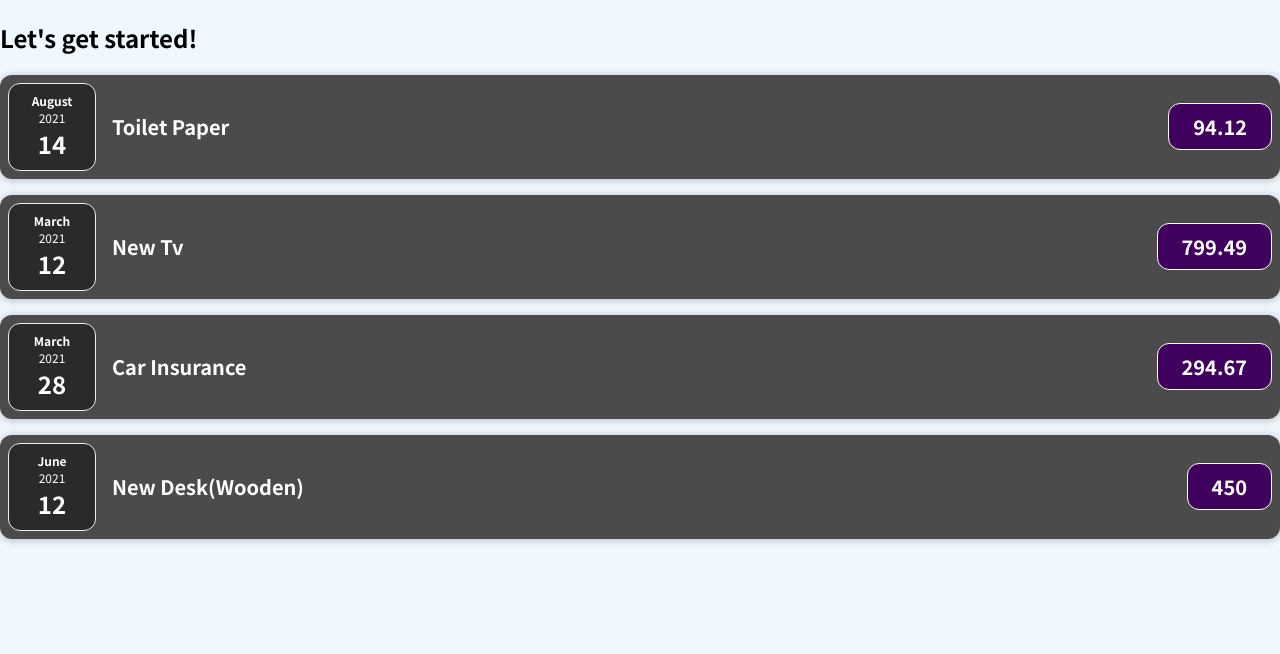
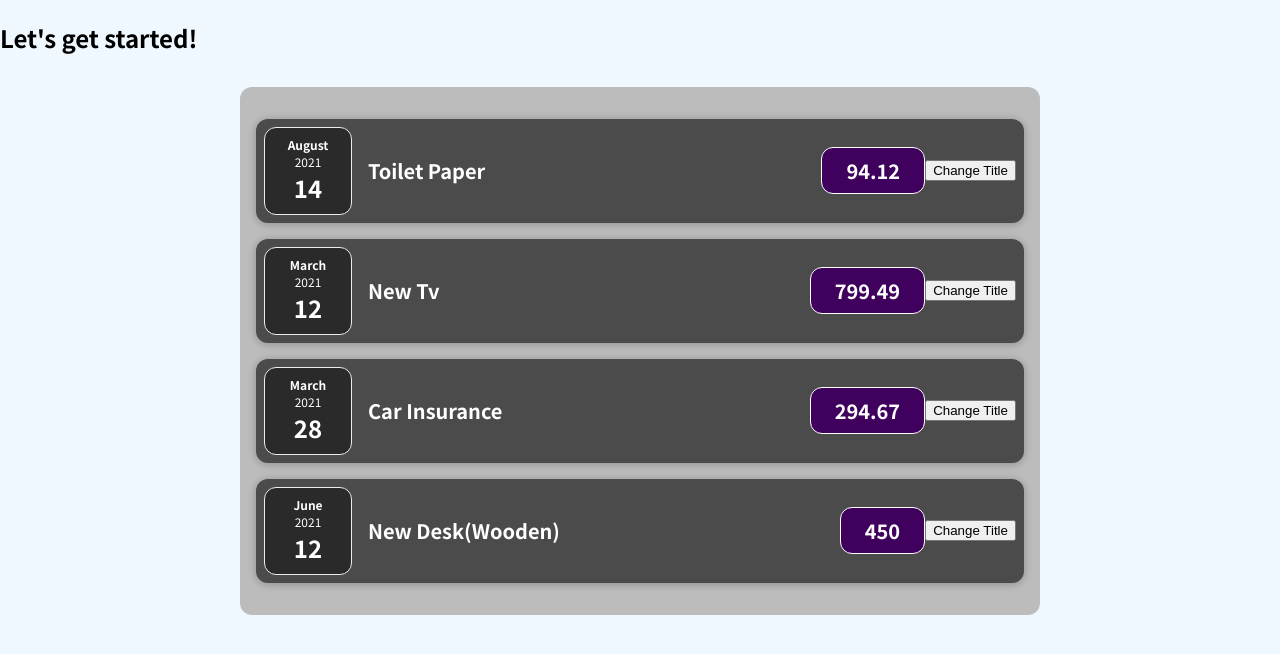
Before and after one commit to acet09/udemy_react, a React (Create React App) app: page / in a window 1280 px wide. Shown: the top 654 px of the page. Built offline with nearby package versions, Linux system fonts and the light colour scheme.

Commit message:
리액트 유데미 모듈-1

```diff
--- a/src/components/Expenses/ExpenseItem.css
+++ b/src/components/Expenses/ExpenseItem.css
@@ -2,10 +2,8 @@
   display: flex;
   justify-content: space-between;
   align-items: center;
-  /* box-shadow: 0 2px 8px rgba(0, 0, 0, 0.25); */
   padding: 0.5rem;
   margin: 1rem 0;
-  /* border-radius: 12px; */
   background-color: #4b4b4b;
 }
 
--- a/src/components/Expenses/ExpenseItem.js
+++ b/src/components/Expenses/ExpenseItem.js
@@ -1,17 +1,25 @@
-import React from 'react';
-import '../Expenses/ExpenseItem.css';
+import React, {useState} from 'react';
 import Card from '../UI/Card';
 import ExpenseDate from './ExpenseDate';
+import '../Expenses/ExpenseItem.css';
 
-function ExpenseItem(props) {
+const ExpenseItem = (props) => {
+
+  const [title, setTitle] = useState(props.title);
+
+  const clickHandler = () => {
+    setTitle('Updated!');
+    console.log(title);
+  }
 
   return (
     <Card className='expense-item'>
       <ExpenseDate date={props.date}/>
       <div className='expense-item__description'>
-        <h2>{props.title}</h2>
+        <h2>{title}</h2>
         <div className='expense-item__price'>{props.amount}</div>
       </div>
+      <button onClick={clickHandler}>Change Title</button>
     </Card>
   );
 }
--- a/src/components/Expenses/Expenses.css
+++ b/src/components/Expenses/Expenses.css
@@ -1,7 +1,8 @@
 .expenses {
   padding: 1rem;
-  background-color: beige;
+  background-color: #bcbcbc;
   margin: 2rem auto;
   width: 50rem;
   max-width: 95%;
+  border-radius: 12px;
 }
--- a/src/components/Expenses/Expenses.js
+++ b/src/components/Expenses/Expenses.js
@@ -1,7 +1,8 @@
 import React from 'react';
 import ExpenseItem from './ExpenseItem';
-import '../Expenses/ExpenseDate.css'
+import '../Expenses/Expenses.css'
 
+// 구분 함수 형식
 function Expense(props) {
 
   return(
--- a/src/components/UI/Card.js
+++ b/src/components/UI/Card.js
@@ -1,7 +1,8 @@
 import React from 'react';
 import './Card.css';
 
-function Card(props) {
+// 최신 함수 형식
+const Card = (props) => {
   const classes = 'card ' + props.className;
 
   return (
```
